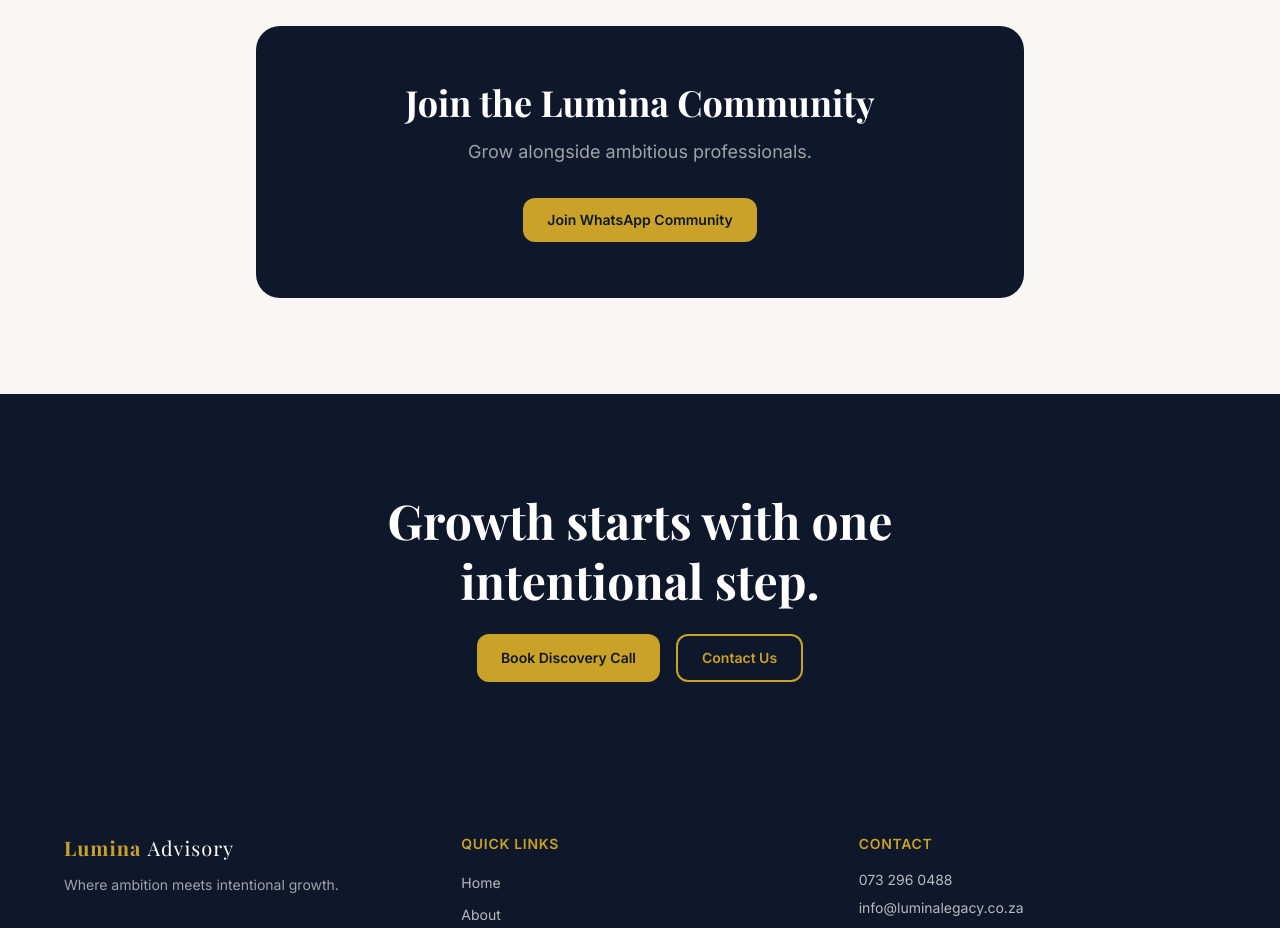
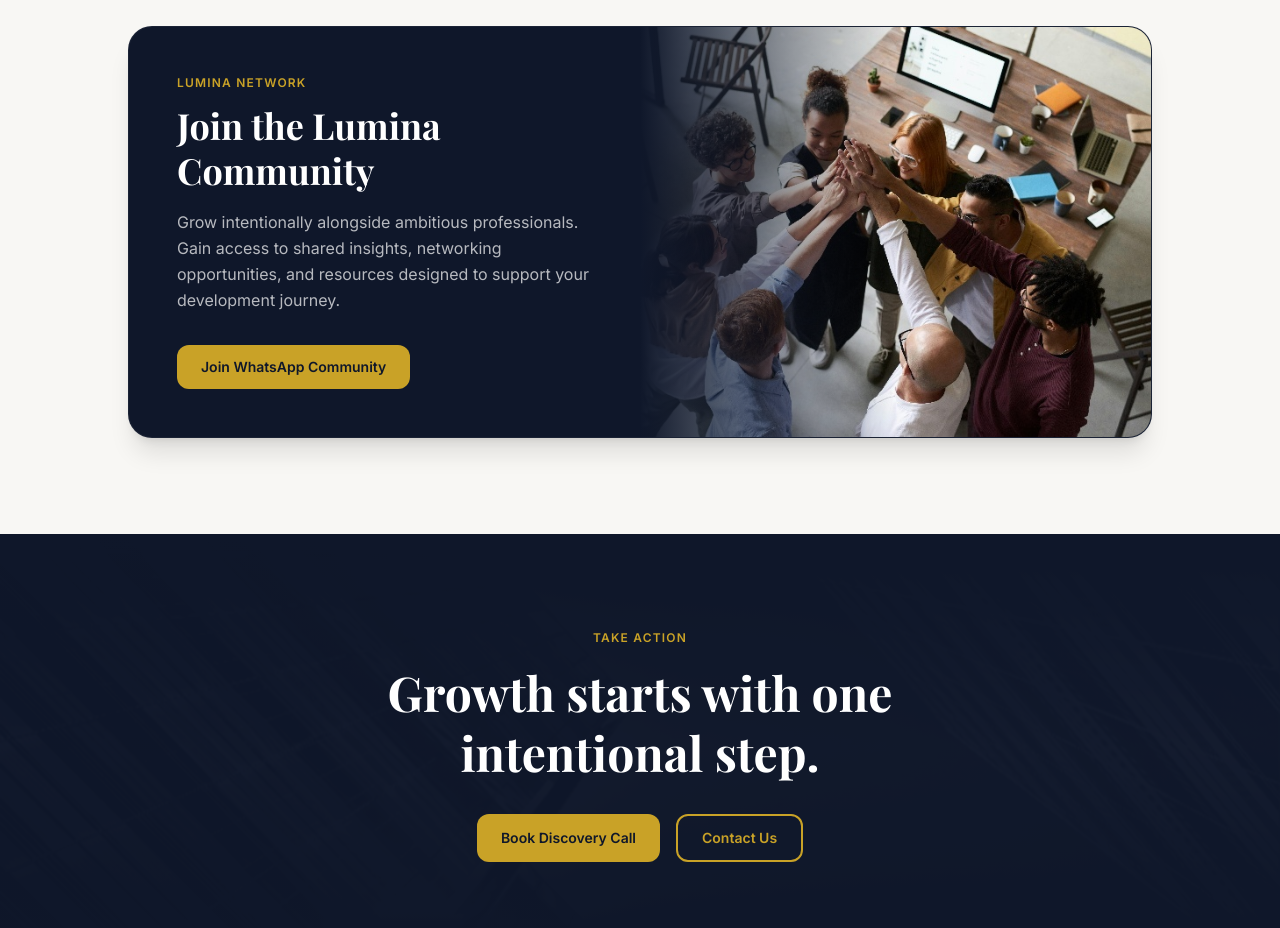
Before and after one commit to BhekumusaEric/LuminaWebApp, a Next.js app in the folder lumina-advisory/: page / in a window 1280 px wide. Shown: the part 3660-4588 px from the top of the page. Built offline with nearby package versions, Linux system fonts and the light colour scheme; a web font is replaced by a local one.

Commit message:
design: add professional stock pictures to founder intro, about company story, community CTA and final CTA background

```diff
--- a/lumina-advisory/src/app/about/page.tsx
+++ b/lumina-advisory/src/app/about/page.tsx
@@ -52,7 +52,7 @@ export default function AboutPage() {
           {/* Company Image */}
           <div className="relative h-72 md:h-80 rounded-2xl overflow-hidden shadow-md border border-[#0F172A]/10">
             <Image
-              src="/images/stock/image3.jpeg"
+              src="/images/stock/image12.jpeg"
               alt="Lumina Advisory - Who We Are"
               fill
               className="object-cover"
--- a/lumina-advisory/src/components/sections/CommunityCTA.tsx
+++ b/lumina-advisory/src/components/sections/CommunityCTA.tsx
@@ -1,3 +1,4 @@
+import Image from "next/image";
 import { Button } from "@/components/ui/Button";
 import { SectionWrapper } from "@/components/ui/SectionWrapper";
 import { SITE } from "@/lib/data";
@@ -10,17 +11,35 @@ import { SITE } from "@/lib/data";
 export default function CommunityCTA() {
   return (
     <SectionWrapper>
-      <div className="bg-[#0F172A] rounded-3xl px-8 py-14 text-center max-w-3xl mx-auto">
-        <h2 className="text-3xl md:text-4xl font-bold text-white mb-4">
+      <div className="bg-[#0F172A] rounded-3xl overflow-hidden grid md:grid-cols-2 max-w-5xl mx-auto items-center shadow-xl border border-white/5">
+        {/* Content */}
+        <div className="p-8 md:p-12 text-left">
+          <p className="text-[#C9A227] font-semibold uppercase tracking-widest text-xs mb-3">
+            Lumina Network
+          </p>
+          <h2 className="text-3xl md:text-4xl font-bold text-white mb-4 leading-tight font-heading">
             Join the Lumina Community
           </h2>
-        <p className="text-white/60 mb-8 text-lg">
-          Grow alongside ambitious professionals.
+          <p className="text-white/70 mb-8 text-base leading-relaxed">
+            Grow intentionally alongside ambitious professionals. Gain access to shared insights, networking opportunities, and resources designed to support your development journey.
           </p>
           <Button href={SITE.whatsapp.communityLink} variant="primary" external>
             Join WhatsApp Community
           </Button>
         </div>
+        {/* Image */}
+        <div className="relative h-64 md:h-full min-h-[320px] w-full">
+          <Image
+            src="/images/stock/image6.jpeg"
+            alt="Lumina Community Professionals collaborating"
+            fill
+            className="object-cover"
+            sizes="(max-width: 768px) 100vw, 50vw"
+          />
+          {/* Soft gradient overlay on image */}
+          <div className="absolute inset-0 bg-gradient-to-t md:bg-gradient-to-r from-[#0F172A] via-transparent to-transparent" />
+        </div>
+      </div>
     </SectionWrapper>
   );
 }
--- a/lumina-advisory/src/components/sections/FinalCTA.tsx
+++ b/lumina-advisory/src/components/sections/FinalCTA.tsx
@@ -1,17 +1,33 @@
+import Image from "next/image";
 import { Button } from "@/components/ui/Button";
-import { SectionWrapper } from "@/components/ui/SectionWrapper";
 import { SITE } from "@/lib/data";
 
 /**
  * FinalCTA
  * Bottom-of-page conversion section on the home page.
  * Two CTAs: Book Discovery Call + Contact Us.
+ * Uses a faint skyscraper background image to represent height, vision, and growth.
  */
 export default function FinalCTA() {
   return (
-    <SectionWrapper dark>
-      <div className="text-center max-w-2xl mx-auto">
-        <h2 className="text-3xl md:text-5xl font-bold text-white mb-6 leading-tight">
+    <section className="relative py-24 bg-[#0F172A] overflow-hidden">
+      {/* Background Image */}
+      <div className="absolute inset-0 z-0 opacity-15">
+        <Image
+          src="/images/stock/image7.jpeg"
+          alt="Growth and Ambition Skyscrapers"
+          fill
+          className="object-cover filter grayscale contrast-125"
+          sizes="100vw"
+        />
+        <div className="absolute inset-0 bg-gradient-to-b from-[#0F172A] via-[#0F172A]/85 to-[#0F172A]" />
+      </div>
+
+      <div className="relative z-10 text-center max-w-2xl mx-auto px-6">
+        <p className="text-[#C9A227] font-semibold uppercase tracking-widest text-xs mb-4">
+          Take Action
+        </p>
+        <h2 className="text-3xl md:text-5xl font-bold text-white mb-8 leading-tight font-heading">
           Growth starts with one intentional step.
         </h2>
         <div className="flex flex-wrap justify-center gap-4">
@@ -23,6 +39,6 @@ export default function FinalCTA() {
           </Button>
         </div>
       </div>
-    </SectionWrapper>
+    </section>
   );
 }
--- a/lumina-advisory/src/lib/data.ts
+++ b/lumina-advisory/src/lib/data.ts
@@ -222,7 +222,7 @@ export const FOUNDER = {
     "Leadership Development",
     "Lumina Advisory",
   ],
-  image: "/images/founder.png",
+  image: "/images/stock/image9.jpeg",
 };
 
 export const MISSION_VISION = {
```
Lines whose indentation alone changed are shown as unchanged.
